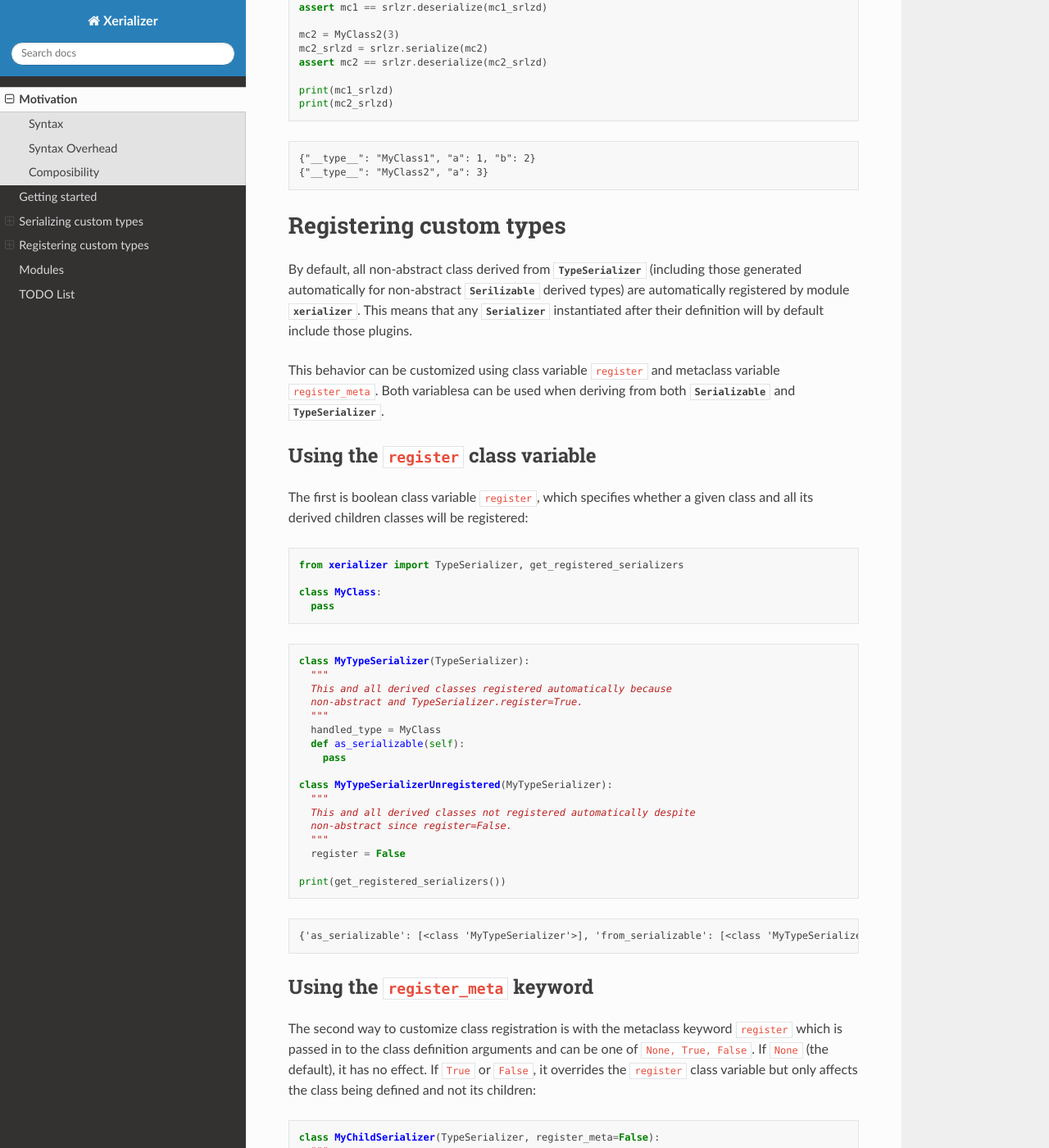
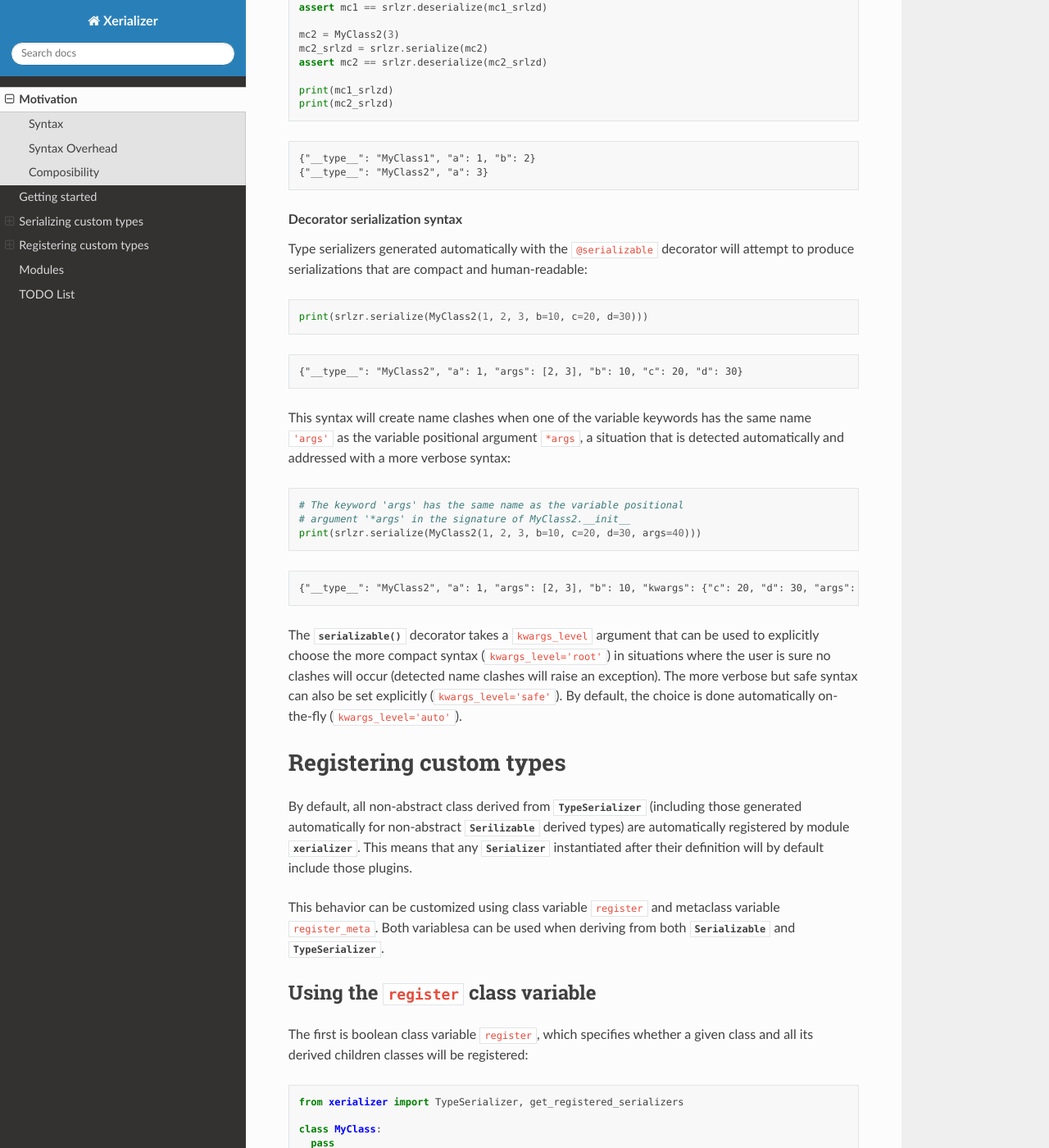
Before and after one commit to zepedaj/xerializer, a Sphinx documentation site: the page built from docs/source/content/intro.rst, in a window 1280 px wide and 1400 px high, scrolled down 4246 px. Shown: the whole window at 82% size. Built offline with Sphinx 7.4.7 and the Read the Docs theme 2.0.0, drawn with Linux system fonts in a browser that asks for light colours; pages that are not in the unit, such as notebooks, are missing from menus.

Commit message:
serializable decorator kwargs_level + docs.

```diff
--- a/docs/source/content/intro.rst
+++ b/docs/source/content/intro.rst
@@ -195,7 +195,7 @@ Unlike classes deriving from :class:`xerializer.Serializable`, classes derived f
 
    # Using serializable as a function.
    class MyClass2(MyClass1):
-     def __init__(self, a, b=2):
+     def __init__(self, a, *args, b=2, **kwargs):
        self.a = a
        self.b = b
    # explicit_defaults=False -> Defaults not serialized
@@ -219,6 +219,35 @@ Unlike classes deriving from :class:`xerializer.Serializable`, classes derived f
 
    {"__type__": "MyClass1", "a": 1, "b": 2}
    {"__type__": "MyClass2", "a": 3}
+
+.. _Decorator serialization syntax:
+
+.. rubric:: Decorator serialization syntax
+
+Type serializers generated automatically with the ``@serializable`` decorator will attempt to produce serializations that are compact and human-readable:
+
+.. testcode::
+
+  print(srlzr.serialize(MyClass2(1, 2, 3, b=10, c=20, d=30)))
+
+.. testoutput::
+
+   {"__type__": "MyClass2", "a": 1, "args": [2, 3], "b": 10, "c": 20, "d": 30}
+
+This syntax will create name clashes when one of the variable keywords has the same name ``'args'`` as the variable positional argument ``*args``, a situation that is detected automatically and addressed with a more verbose syntax:
+
+.. testcode::
+
+  # The keyword 'args' has the same name as the variable positional
+  # argument '*args' in the signature of MyClass2.__init__
+  print(srlzr.serialize(MyClass2(1, 2, 3, b=10, c=20, d=30, args=40)))
+
+.. testoutput::
+
+   {"__type__": "MyClass2", "a": 1, "args": [2, 3], "b": 10, "kwargs": {"c": 20, "d": 30, "args": 40}}
+
+The :meth:`serializable` decorator takes a ``kwargs_level`` argument that can be used to explicitly choose the more compact syntax (``kwargs_level='root'``) in situations where the user is sure no clashes will occur (detected name clashes will raise an exception). The more verbose but safe syntax can also be set explicitly (``kwargs_level='safe'``). By default, the choice is done automatically on-the-fly (``kwargs_level='auto'``).
+
 
 
 Registering custom types
```
Also changed, not shown: 1 other file.
